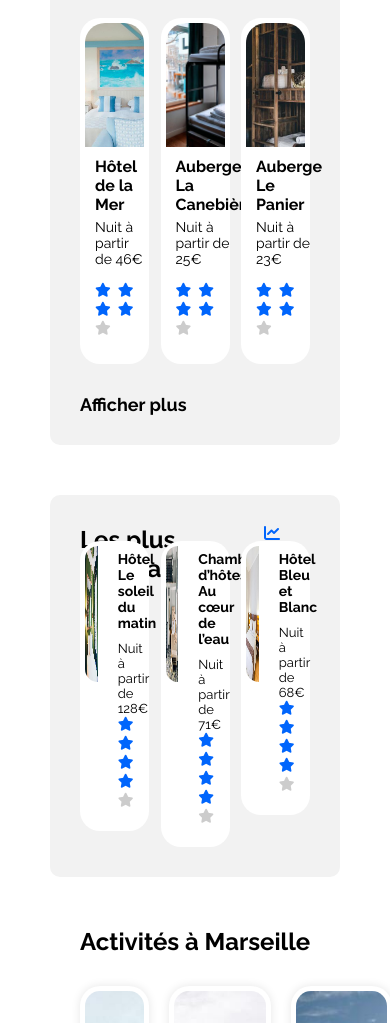
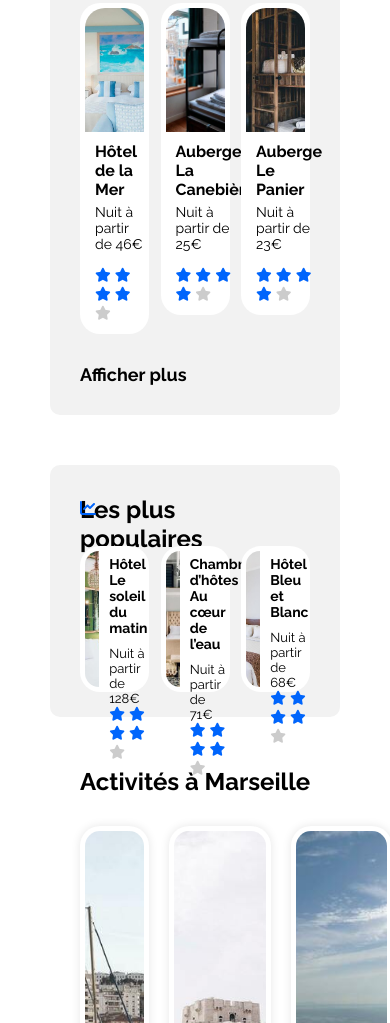
Before and after one commit to Brayann-Graux/Projet_1, a plain HTML site: page index.html in a window 390 px wide. Shown: the part 977-2000 px from the top of the page. Drawn offline with Linux system fonts and the light colour scheme.

Commit message:
media query hebergement et populaire pour tablette

```diff
--- a/css/media_queries.css
+++ b/css/media_queries.css
@@ -14,12 +14,27 @@
     .populaires {
         width: 100%;
         margin-top: 50px;
+        height: 252px;
+    }
+
+    .populaires h2 {
+        width: 95%;
+        height: 0px;
+        display: flex;
     }
 
     .populaires-cards {
         display: flex;
         flex-direction: row;
         justify-content: space-between;
+        margin-top: 30px;
+    }
+
+    .populaires-cards img {
+        width: 35%;
+        border-radius: 20px 0 0 20px;
+        padding: 5px;
+        object-fit: cover;
     }
 
     .populaires-cards a {
@@ -33,6 +48,10 @@
     .populaires-cards .card-subtitle {
         font-size: 13px;
     }
+
+    .activites-card {
+        max-height: 270px;
+    }
 }
 
 /* Small devices (phones, less than 768px) */
--- a/css/style.css
+++ b/css/style.css
@@ -373,7 +373,6 @@ color: black;
 
 .fa-xs {
     font-size: 14px; /* Taille de police des étoiles */
-    margin-right: 3px; /* Espacement entre les étoiles */
 }
 
 .sr-only {
@@ -398,9 +397,14 @@ color: black;
 /****** Populaires ******/
 
 .populaires h2 {
-    width: 80%;
+    width: 90%;
     height: 0;
     display: flex;
+    margin-top: 0; /* Réduit la marge supérieure à 0 */
+}
+
+.populaires i {
+    margin-top: 5px;
 }
 
 .populaires a {
@@ -419,21 +423,22 @@ color: black;
 
 .populaires-cards .card {
     width: 100%;
+    height: 146px;
     display: flex;
     justify-content: space-between;
     background-color: white;
+    margin-bottom: 25px;
 }
 
 .populaires-cards img {
-    width: 33%;
-    height: 146px;
+    width: 35%;
     border-radius: 20px 0 0 20px;
     padding: 5px;
+    object-fit: cover;
 }
-
 .populaires-cards .card-content {
     width: 67%;
-    padding-left: 15px;
+    padding-left: 5px;
     display: flex;
     flex-direction: column;
     justify-content: space-between;
@@ -451,7 +456,7 @@ color: black;
 }
 
 .card-rating {
-    margin-bottom: 20px;
+    margin-bottom: 5px;
 }
 
 /****** Activités ******/
@@ -469,8 +474,7 @@ color: black;
 }
 
 .activite-card {
-    width: 297.5px;
-    height: 430px;
+    width: 100%;
     background-color: #FFFFFF; /* Fond blanc */
     text-align: center;
     text-decoration: none;
```
